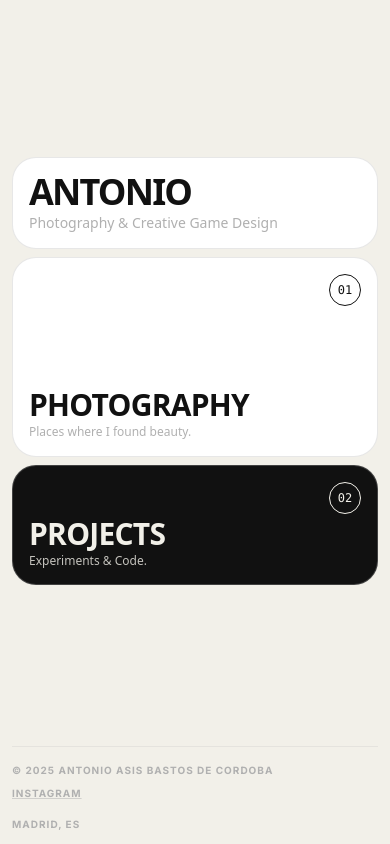
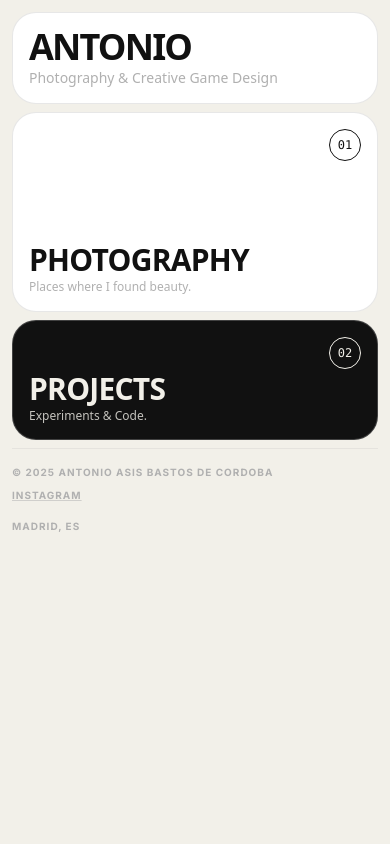
Before and after one commit to antonio10bc-hub/mi-portfolio-antonio10bc, a Next.js app: page / in a window 390 px wide. Built offline with nearby package versions, Linux system fonts and the light colour scheme.

Commit message:
justificacion arriba

```diff
--- a/app/page.tsx
+++ b/app/page.tsx
@@ -5,15 +5,14 @@ export default function Home() {
     <main className="min-h-screen p-3 md:p-8 max-w-7xl mx-auto text-offblack bg-bone flex flex-col">
 
       {/* GRID PRINCIPAL */}
-      {/* CORRECCIÓN CLAVE:
-          - Eliminado 'grid-rows-[...]' en móvil (ahora es automático).
-          - Añadido 'content-center': Agrupa los bloques en el centro verticalmente, eliminando huecos gigantes.
-          - gap-2: Separación mínima entre bloques.
+      {/* CAMBIOS CLAVE AQUÍ:
+          - content-start: Pega los bloques arriba del todo (en vez de al centro).
+          - md:content-center: En PC sí los dejamos centrados para que quede elegante.
+          - md:flex-1: En móvil quitamos flex-1 para que la caja no crezca y el footer suba.
       */}
-      <div className="grid grid-cols-1 md:grid-cols-3 md:grid-rows-[auto_450px] gap-2 md:gap-6 font-sans flex-1 content-center">
+      <div className="grid grid-cols-1 md:grid-cols-3 md:grid-rows-[auto_450px] gap-2 md:gap-6 font-sans content-start md:content-center md:flex-1">
 
         {/* --- HEADER BLOCK --- */}
-        {/* p-4 y justify-center: Ajustado para que no sobre espacio arriba del nombre */}
         <div className="md:col-span-3 bg-white rounded-3xl border border-softgray/30 p-4 md:p-12 flex flex-col justify-center h-auto min-h-0">
            <h1 className="text-4xl md:text-7xl font-bold tracking-tighter uppercase mb-0 leading-none">
             ANTONIO
@@ -66,7 +65,8 @@ export default function Home() {
       </div>
 
       {/* FOOTER */}
-      <footer className="mt-4 md:mt-12 flex flex-col md:flex-row justify-between text-[10px] md:text-xs text-softgray font-bold uppercase tracking-widest border-t border-softgray/20 pt-4 gap-4">
+      {/* CAMBIO: mt-2 (mínima separación con los bloques de arriba) */}
+      <footer className="mt-2 md:mt-12 flex flex-col md:flex-row justify-between text-[10px] md:text-xs text-softgray font-bold uppercase tracking-widest border-t border-softgray/20 pt-4 gap-4">
         <div className="flex flex-col md:flex-row gap-2 md:gap-4">
             <span>© 2025 Antonio Asis Bastos de Cordoba</span>
             <span className="hidden md:inline text-softgray/50">|</span>
```
